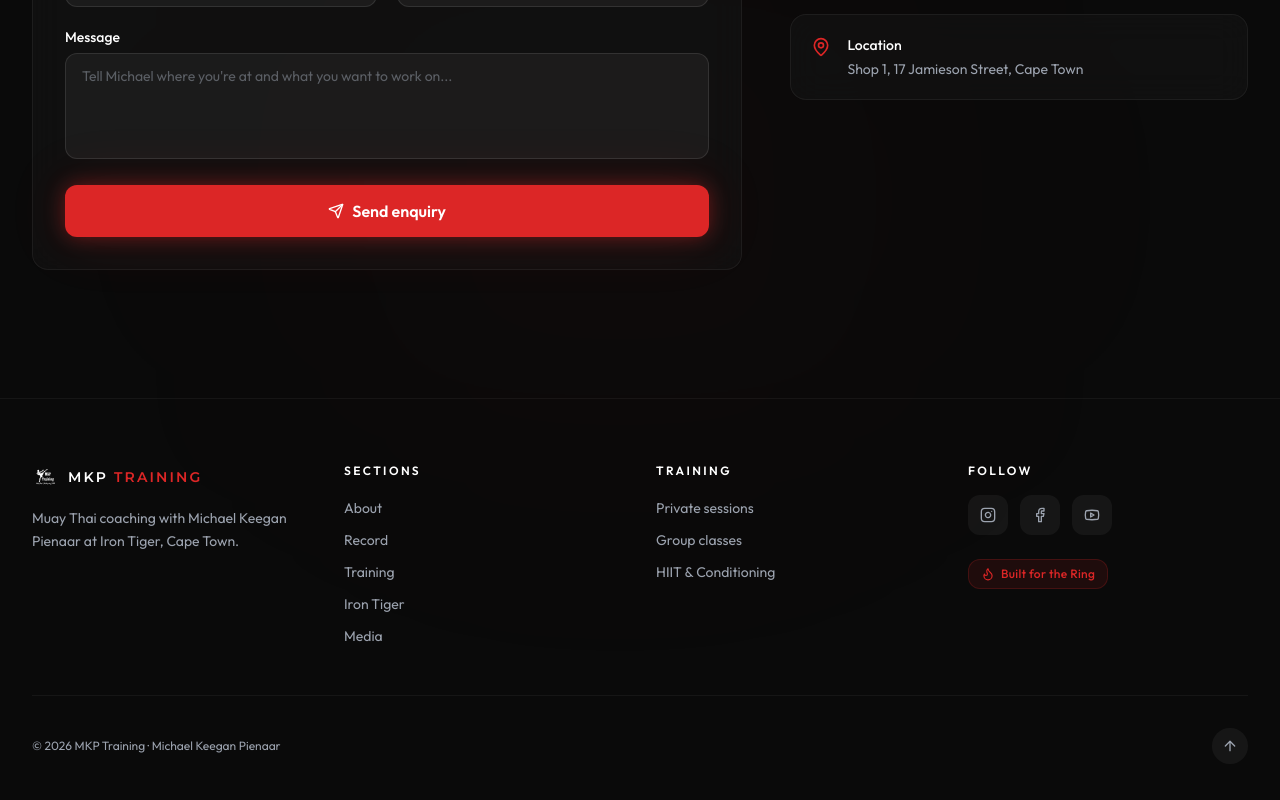
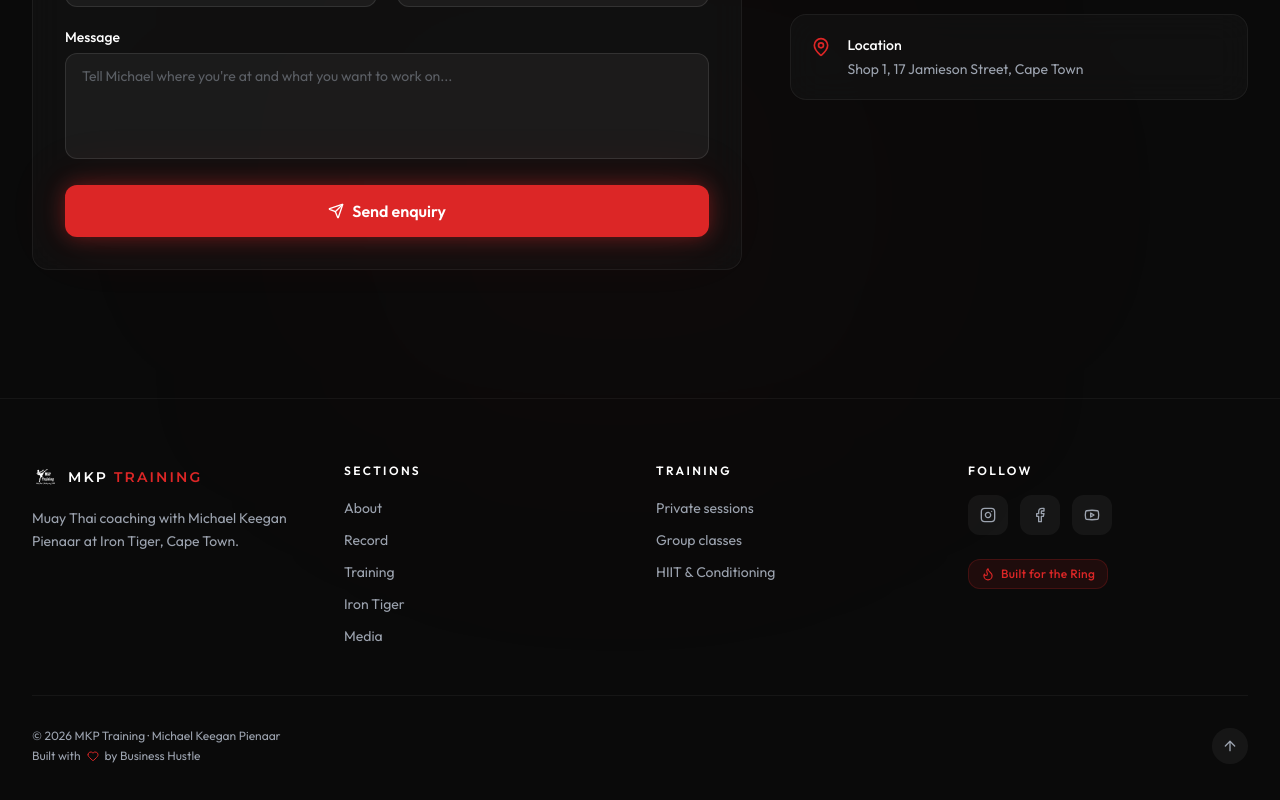
Before and after one commit to JacobSeatlholo/mkp-training, a Next.js app: page / in a window 1280 px wide. Shown: the part 9726-10526 px from the top of the page. Built offline with nearby package versions, Linux system fonts and the light colour scheme.

Commit message:
feat: add Business Hustle credit link to footer

```diff
--- a/src/components/mkp/Footer.tsx
+++ b/src/components/mkp/Footer.tsx
@@ -1,6 +1,6 @@
 "use client";
 
-import { Flame, Instagram, Youtube, ArrowUp, Facebook } from "lucide-react";
+import { Flame, Instagram, Youtube, ArrowUp, Facebook, Heart, ExternalLink } from "lucide-react";
 import Image from "next/image";
 
 const footerLinks = [
@@ -133,9 +133,20 @@ export default function Footer() {
 
         {/* Bottom bar */}
         <div className="mt-12 pt-8 border-t border-white/5 flex flex-col sm:flex-row items-center justify-between gap-4">
-          <p className="text-xs text-muted-foreground">
-            &copy; 2026 MKP Training · Michael Keegan Pienaar
-          </p>
+          <div className="flex flex-col items-center sm:items-start gap-1">
+            <p className="text-xs text-muted-foreground">
+              &copy; 2026 MKP Training · Michael Keegan Pienaar
+            </p>
+            <a
+              href="https://www.businesshustle.co.za"
+              target="_blank"
+              rel="noopener noreferrer"
+              className="inline-flex items-center gap-1.5 text-xs text-muted-foreground hover:text-primary transition-colors group"
+            >
+              Built with <Heart className="w-3 h-3 text-primary group-hover:scale-110 transition-transform" /> by Business Hustle
+              <ExternalLink className="w-2.5 h-2.5 opacity-0 group-hover:opacity-100 transition-opacity" />
+            </a>
+          </div>
           <a
             href="#hero"
             className="w-9 h-9 rounded-full bg-white/5 hover:bg-white/10 flex items-center justify-center transition-colors"
```
